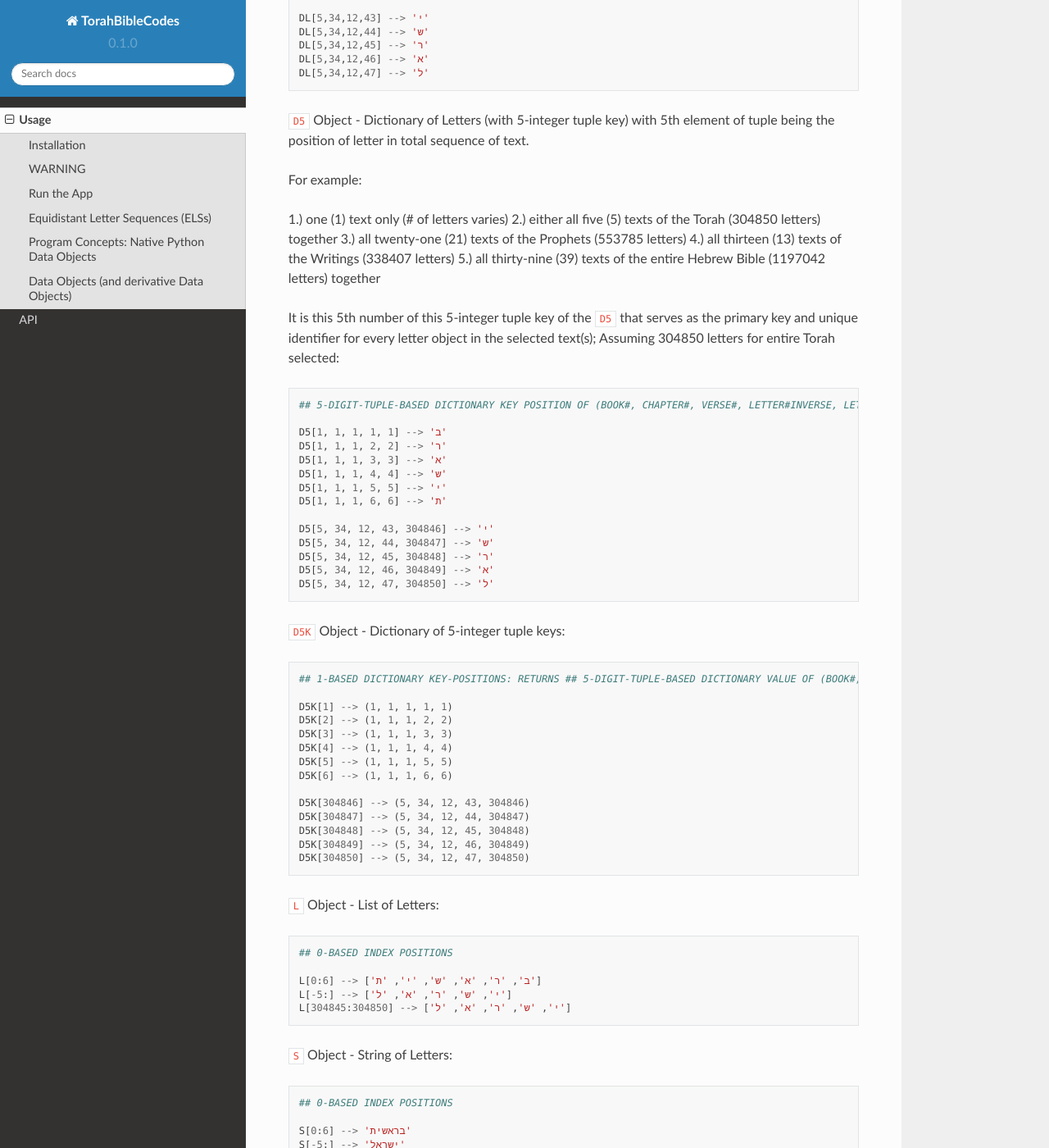
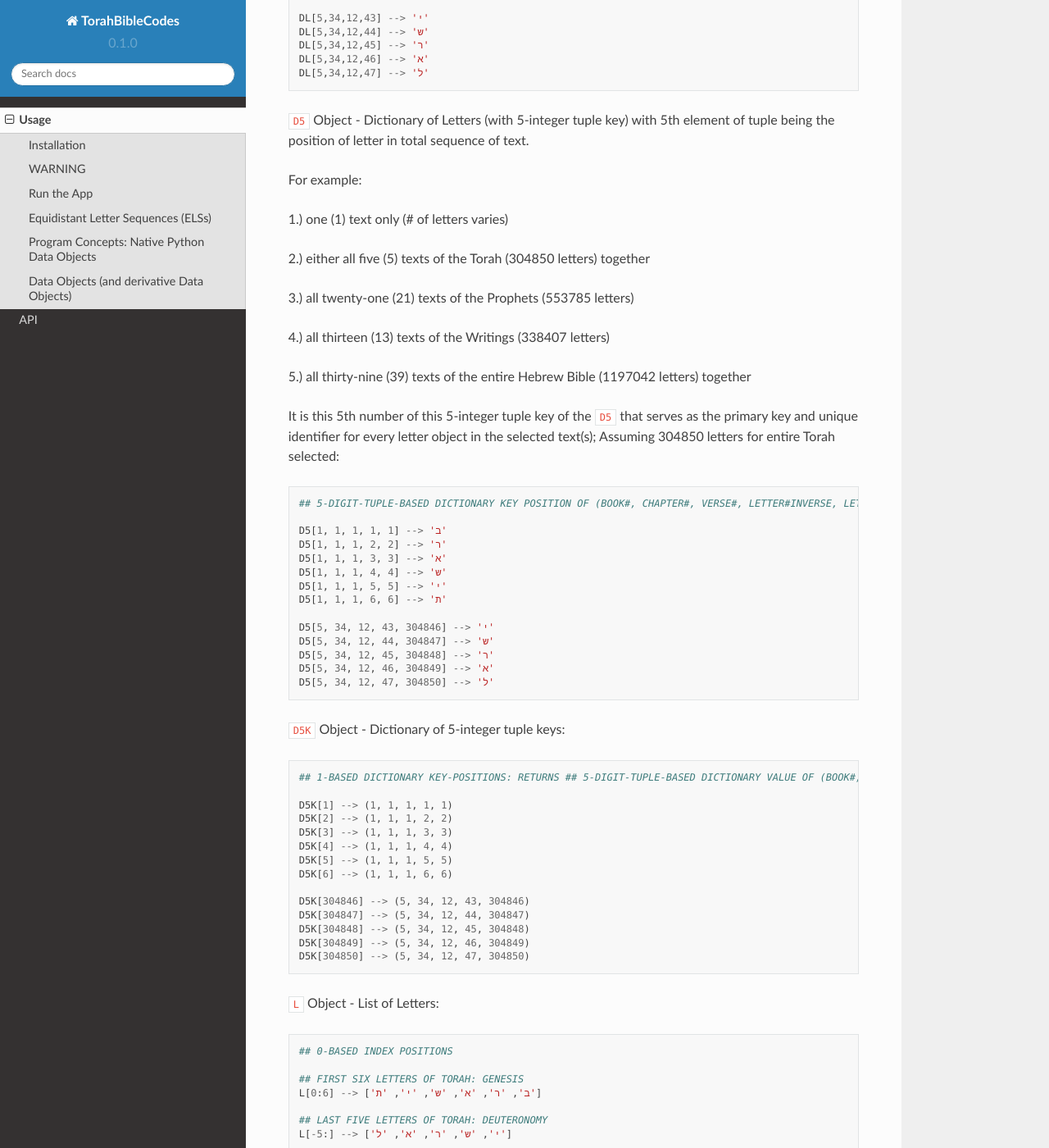
Before and after one commit to TorahBibleCodes/TorahBibleCodes_Sphinx, a Sphinx documentation site: the page built from docs/source/usage.rst, in a window 1280 px wide and 1400 px high, scrolled down 5849 px. Shown: the whole window at 82% size. Built offline with Sphinx 7.4.7 and the Read the Docs theme 2.0.0, drawn with Linux system fonts in a browser that asks for light colours; some of the changed lines change nothing that is shown; some of the changed text lies outside the part shown.

Commit message:
Update usage.rst

```diff
--- a/docs/source/usage.rst
+++ b/docs/source/usage.rst
@@ -265,9 +265,13 @@
 For example:
 
 1.) one (1) text only (# of letters varies)
+
 2.) either all five (5) texts of the Torah (304850 letters) together
+
 3.) all twenty-one (21) texts of the Prophets (553785 letters)
+
 4.) all thirteen (13) texts of the Writings (338407 letters)
+
 5.) all thirty-nine (39) texts of the entire Hebrew Bible (1197042  letters) together
 
 It is this 5th number of this 5-integer tuple key of the ``D5`` that serves as the primary key and unique identifier for every letter object in the selected text(s); Assuming 304850 letters for entire Torah selected::
@@ -308,32 +312,49 @@
 
    ## 0-BASED INDEX POSITIONS
 
+   ## FIRST SIX LETTERS OF TORAH: GENESIS
    L[0:6] --> ['ב', 'ר', 'א', 'ש', 'י', 'ת']
+
+   ## LAST FIVE LETTERS OF TORAH: DEUTERONOMY
    L[-5:] --> ['י', 'ש', 'ר', 'א', 'ל']
+
+   ## LAST FIVE LETTERS OF TORAH: DEUTERONOMY
    L[304845:304850] --> ['י', 'ש', 'ר', 'א', 'ל']
 
 ``S`` Object - String of Letters::
 
    ## 0-BASED INDEX POSITIONS
 
+   ## FIRST SIX LETTERS OF TORAH: GENESIS
    S[0:6] --> 'בראשית'
+
+   ## LAST FIVE LETTERS OF TORAH: DEUTERONOMY
    S[-5:] --> 'ישראל'
+
+   ## LAST FIVE LETTERS OF TORAH: DEUTERONOMY
    S[304845:304850] --> 'ישראל'
 
 ``N`` Object - List of Gematria Number Values::
 
    ## 0-BASED INDEX POSITIONS
 
+   ## FIRST SIX LETTERS OF TORAH: GENESIS
    L[0:6] --> ['ב', 'ר', 'א', 'ש', 'י', 'ת']
    N[0:6] --> [2, 200, 1, 300, 10, 400]
+
+   ## LAST FIVE LETTERS OF TORAH: DEUTERONOMY
    L[-5:] --> ['י', 'ש', 'ר', 'א', 'ל']
    N[-5:] --> [10, 300, 200, 1, 30]
+
+   ## LAST FIVE LETTERS OF TORAH: DEUTERONOMY
    L[304845:304850] --> ['י', 'ש', 'ר', 'א', 'ל']
    N[304845:304850] --> [10, 300, 200, 1, 30]
 
 Each letter's Hebrew Kabbalah Numerical Gematria Value is obtainable by passing a string-sequence to a :py:func:`mod_9A_GetNumberValues4Letters.fn_GetNumberValues` MODULE.FUNCTION() call (NOTE: Numbers returned in the ``N`` Object are left-to-right (L-T-R); In previous, older versions of Python, Hebrew letters returned in ``L`` Object were right-to-left (R-T-L); However, in development version of Python 3.9+, these same Hebrew letters returned are left-to-right (L-T-R), so now the Hebrew letter order is exactly the same as all other orders in the Python Lists: L-T-R).
 
 Because of the possibility of five (5) Hebrew letters to have a second, alternate (final letter) form, all Hebrew Unicode letters are converted to their numerical equivalent so that search for ELSs is via Gematria Integer Number value::
+
+   ## HEBREW GEMATRIA NUMERICAL VALUES FOR EQUIVALENT HEBREW LETTERS
 
    א = 1
    ב = 2
@@ -366,8 +387,10 @@
 
    ## 1-BASED DICTIONARY KEY-POSITIONS
 
-   In [1]: DW[1]
-   Out[1]: (בראשית , [1, 2, 3, 4, 5, 6], (1, [2, 200, 1, 300, 10, 400], 913))
+   In [1]: DW[1] --> ('HebrewWord' , [1, 2, 3, 4, 5, 6], (1, [2, 200, 1, 300, 10, 400], 913))
+
+   ('בראשית' , [1, 2, 3, 4, 5, 6], (1, [2, 200, 1, 300, 10, 400], 913))
+
 
    In [2]: DW[2]
    Out[2]: (ברא , [7, 8, 9], (2, [2, 200, 1], 203))
```
